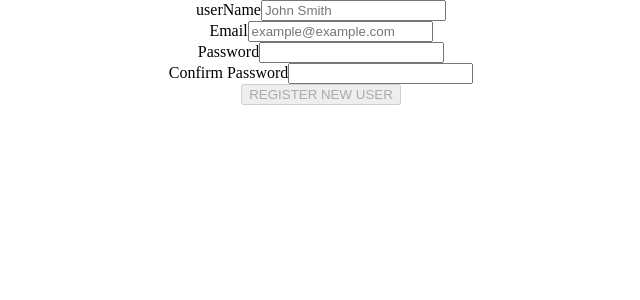
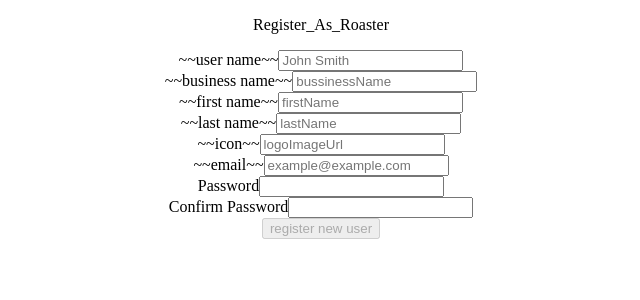
Before and after one commit to dzambr13/CoffeeMarketplaceFrontEnd, a React (Create React App) app in the folder client/: page /register in a window 1280 px wide. Shown: the top 300 px of the page, without its empty margins (319-959 px from the left). Built offline with nearby package versions, Linux system fonts and the light colour scheme.

Commit message:
Initial RegisterAsRoaster Comp

```diff
--- a/client/src/App.js
+++ b/client/src/App.js
@@ -9,6 +9,7 @@
 import SignIn from './pages/SignIn'
 import {CheckSession} from "./services/Auth";
 import {useState,useEffect} from 'react'
+import RegisterAsRoaster from "./components/RegisterAsRoaster";
 
 export const App = () => {
 
@@ -36,7 +37,7 @@
           <Route path="/" element={<Home user={user} authenticated={authenticated} />} />
           <Route path="/shop" element={<Shop />} />
           <Route path="/user" element={<User />} />
-          <Route path="/register" element={<Register />} />
+          <Route path="/register" element={<RegisterAsRoaster />} />
           <Route path="/signin" element={<SignIn setUser={setUser} toggleAuthenticated={toggleAuthenticated} />} />
         </Routes>
       </main>
--- /dev/null
+++ b/client/src/components/RegisterAsRoaster.jsx
@@ -0,0 +1,161 @@
+import {useState} from 'react'
+import {RegisterUser} from '../services/Auth'
+import {useNavigate} from 'react-router-dom'
+
+
+const RegisterAsRoaster=()=>{
+
+    let navigate=useNavigate()
+
+    const [formValues, setFormValues] = useState({
+      userName:'',
+      businessName: '',
+      email: '',
+      firstName: '',
+      lastName: '',
+      logoImageUrl: '',
+      password: '',
+      confirmPassword: ''
+    })
+
+    const handleChange = (e) => {
+      setFormValues({ ...formValues, [e.target.name]: e.target.value })
+    }
+
+    const handleSubmit = async (e) => {
+      e.preventDefault()
+      await RegisterUser({
+        userName:formValues.userName,
+        businessName:formValues.businessName,
+        email:formValues.email,
+        firstName:formValues.firstName,
+        lastName:formValues.lastName,
+        logoImageUrl:formValues.logoImageUrl,
+        password:formValues.password
+      })
+      setFormValues({
+        userName:'',
+        businessName:'',
+        email:'',
+        firstName:'',
+        lastName:'',
+        logoImageUrl:'',
+        password:'',
+        confirmPassword:''
+      })
+      navigate('/signin')
+    }
+
+
+
+
+    return (
+        <div>
+            <p> Register_As_Roaster </p>
+        <div className="signin col">
+        <div className="card-overlay centered">
+            <form className="col" onSubmit={handleSubmit}>
+            <div className="input-wrapper">
+                <label htmlFor="name">~~user name~~</label>
+                <input
+                onChange={handleChange}
+                name="userName"
+                type="text"
+                placeholder="John Smith"
+                value={formValues.userName}
+                required
+                />
+            </div>
+            <div className="input-wrapper">
+                <label htmlFor="businessName">~~business name~~</label>
+                <input
+                onChange={handleChange}
+                name="businessName"
+                type="text"
+                placeholder="bussinessName"
+                value={formValues.businessName}
+                required
+                />
+            </div>
+            <div className="input-wrapper">
+                <label htmlFor="firstName">~~first name~~</label>
+                <input
+                onChange={handleChange}
+                name="firstName"
+                type="text"
+                placeholder="firstName"
+                value={formValues.firstName}
+                required
+                />
+            </div>
+            <div className="input-wrapper">
+                <label htmlFor="lastName">~~last name~~</label>
+                <input
+                onChange={handleChange}
+                name="lastName"
+                type="text"
+                placeholder="lastName"
+                value={formValues.lastName}
+                required
+                />
+            </div>
+            <div className="input-wrapper">
+                <label htmlFor="logoImageUrl">~~icon~~</label>
+                <input
+                onChange={handleChange}
+                name="logoImageUrl"
+                type="text"
+                placeholder="logoImageUrl"
+                value={formValues.logoImageUrl}
+                required
+                />
+            </div>
+            <div className="input-wrapper">
+                <label htmlFor="email">~~email~~</label>
+                <input
+                onChange={handleChange}
+                name="email"
+                type="email"
+                placeholder="example@example.com"
+                value={formValues.email}
+                required
+                />
+            </div>
+
+            <div className="input-wrapper">
+                <label htmlFor="password">Password</label>
+                <input
+                onChange={handleChange}
+                type="password"
+                name="password"
+                value={formValues.password}
+                required
+                />
+            </div>
+            <div className="input-wrapper">
+                <label htmlFor="confirmPassword">Confirm Password</label>
+                <input
+                onChange={handleChange}
+                type="password"
+                name="confirmPassword"
+                value={formValues.confirmPassword}
+                required
+                />
+            </div>
+            <button
+                disabled={
+                !formValues.email ||
+                (!formValues.password &&
+                    formValues.confirmPassword === formValues.password)
+                }
+            >
+                register new user
+            </button>
+            </form>
+        </div>
+    </div>
+    </div>
+    )
+}
+
+export default RegisterAsRoaster
--- a/client/src/pages/Register.js
+++ b/client/src/pages/Register.js
@@ -7,8 +7,12 @@
   let navigate=useNavigate()
 
   const [formValues, setFormValues] = useState({
-    userName: '',
+    userName:'',
+    businessName: '',
     email: '',
+    firstName: '',
+    lastName: '',
+    logoImageUrl: '',
     password: '',
     confirmPassword: ''
   })
@@ -21,12 +25,20 @@
     e.preventDefault()
     await RegisterUser({
       userName:formValues.userName,
+      businessName:formValues.businessName,
       email:formValues.email,
+      firstName:formValues.firstName,
+      lastName:formValues.lastName,
+      logoImageUrl:formValues.logoImageUrl,
       password:formValues.password
     })
     setFormValues({
       userName:'',
+      businessName:'',
       email:'',
+      firstName:'',
+      lastName:'',
+      logoImageUrl:'',
       password:'',
       confirmPassword:''
     })
@@ -38,7 +50,7 @@
       <div className="card-overlay centered">
         <form className="col" onSubmit={handleSubmit}>
           <div className="input-wrapper">
-            <label htmlFor="name">userName</label>
+            <label htmlFor="name">~~user name~~</label>
             <input
               onChange={handleChange}
               name="userName"
@@ -49,7 +61,51 @@
             />
           </div>
           <div className="input-wrapper">
-            <label htmlFor="email">Email</label>
+            <label htmlFor="businessName">~~business name~~</label>
+            <input
+              onChange={handleChange}
+              name="businessName"
+              type="text"
+              placeholder="bussinessName"
+              value={formValues.businessName}
+              required
+            />
+          </div>
+          <div className="input-wrapper">
+            <label htmlFor="firstName">~~first name~~</label>
+            <input
+              onChange={handleChange}
+              name="firstName"
+              type="text"
+              placeholder="firstName"
+              value={formValues.firstName}
+              required
+            />
+          </div>
+          <div className="input-wrapper">
+            <label htmlFor="lastName">~~last name~~</label>
+            <input
+              onChange={handleChange}
+              name="lastName"
+              type="text"
+              placeholder="lastName"
+              value={formValues.lastName}
+              required
+            />
+          </div>
+          <div className="input-wrapper">
+            <label htmlFor="logoImageUrl">~~icon~~</label>
+            <input
+              onChange={handleChange}
+              name="logoImageUrl"
+              type="text"
+              placeholder="logoImageUrl"
+              value={formValues.logoImageUrl}
+              required
+            />
+          </div>
+          <div className="input-wrapper">
+            <label htmlFor="email">~~email~~</label>
             <input
               onChange={handleChange}
               name="email"
@@ -87,7 +143,7 @@
                 formValues.confirmPassword === formValues.password)
             }
           >
-            REGISTER NEW USER
+            register new user
           </button>
         </form>
       </div>
```
